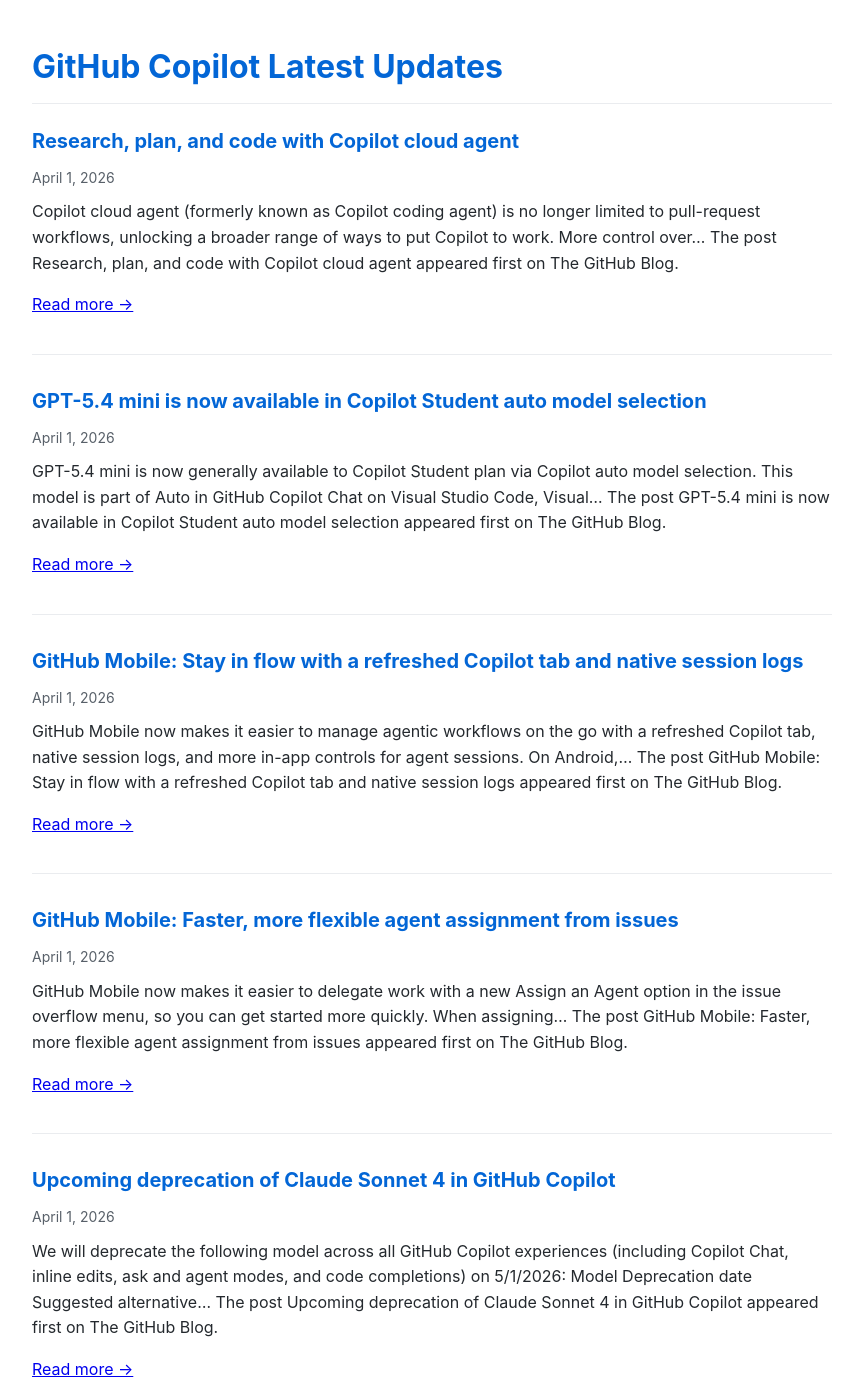
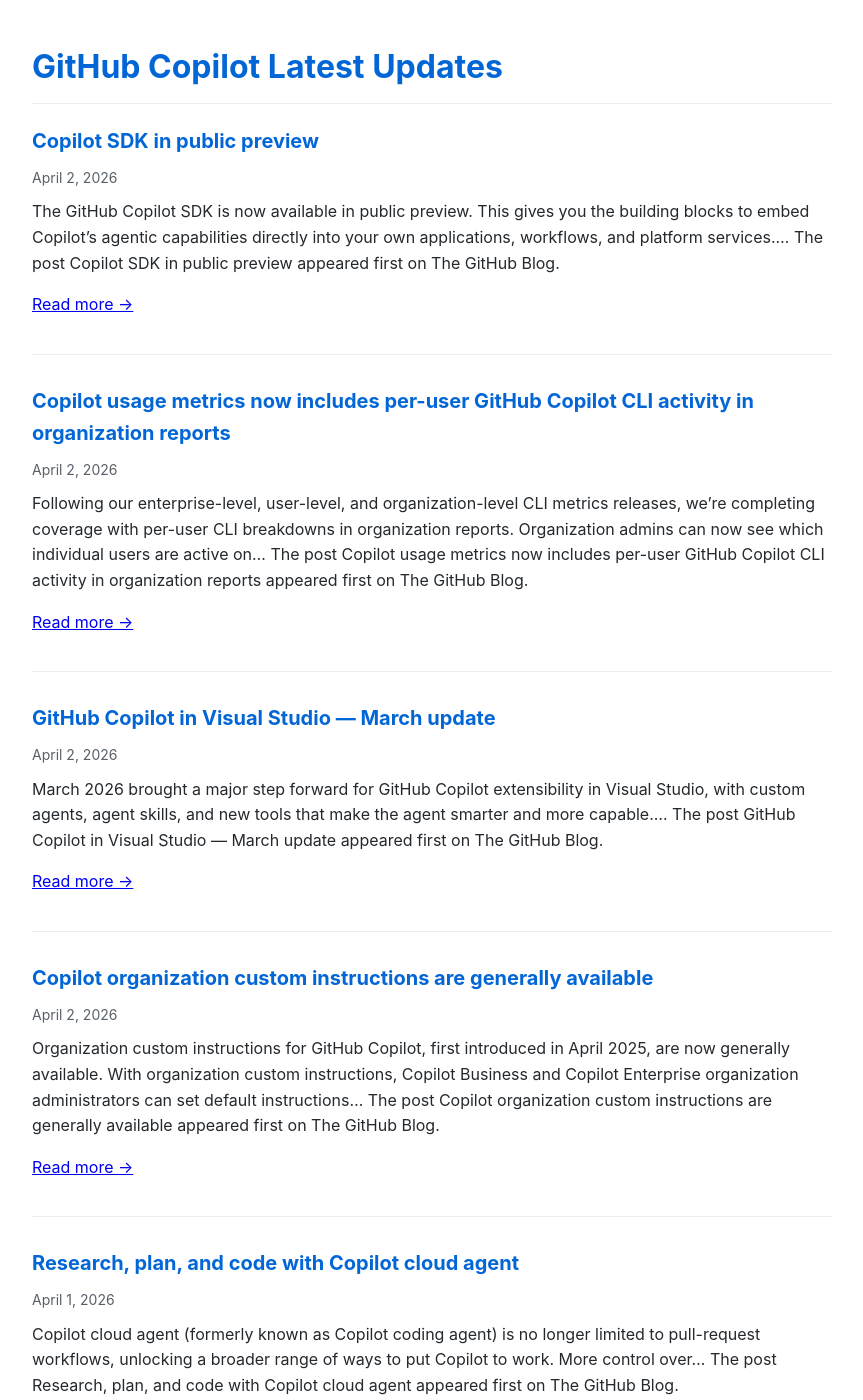
Before and after one commit to Oregand/oregand.github.io, a Jekyll site: the page copilot-feed.html, which Jekyll copies as it is, in a window 1280 px wide and 1400 px high. Shown: the whole window, without its empty margins (208-1071 px from the left). Built offline with Jekyll 4.4.1, drawn with Linux system fonts in a browser that asks for light colours; some of the changed text lies outside the part shown.

Commit message:
Update RSS feed

```diff
--- a/copilot-feed.html
+++ b/copilot-feed.html
@@ -62,6 +62,58 @@
 </head>
 <body>
   <h1>GitHub Copilot Latest Updates</h1>
+
+  <div class="feed-item">
+    <div class="feed-title">
+      <a href="https://github.blog/changelog/2026-04-02-copilot-sdk-in-public-preview" target="_blank">Copilot SDK in public preview</a>
+    </div>
+    <div class="feed-date">April 2, 2026</div>
+    <div class="feed-description">
+      The GitHub Copilot SDK is now available in public preview. This gives you the building blocks to embed Copilot&#8217;s agentic capabilities directly into your own applications, workflows, and platform services.&#8230;
+The post Copilot SDK in public preview appeared first on The GitHub Blog.
+
+      <p><a href="https://github.blog/changelog/2026-04-02-copilot-sdk-in-public-preview" target="_blank">Read more →</a></p>
+    </div>
+  </div>
+
+  <div class="feed-item">
+    <div class="feed-title">
+      <a href="https://github.blog/changelog/2026-04-02-copilot-usage-metrics-now-includes-per-user-github-copilot-cli-activity-in-organization-reports" target="_blank">Copilot usage metrics now includes per-user GitHub Copilot CLI activity in organization reports</a>
+    </div>
+    <div class="feed-date">April 2, 2026</div>
+    <div class="feed-description">
+      Following our enterprise-level, user-level, and organization-level CLI metrics releases, we&#8217;re completing coverage with per-user CLI breakdowns in organization reports. Organization admins can now see which individual users are active on&#8230;
+The post Copilot usage metrics now includes per-user GitHub Copilot CLI activity in organization reports appeared first on The GitHub Blog.
+
+      <p><a href="https://github.blog/changelog/2026-04-02-copilot-usage-metrics-now-includes-per-user-github-copilot-cli-activity-in-organization-reports" target="_blank">Read more →</a></p>
+    </div>
+  </div>
+
+  <div class="feed-item">
+    <div class="feed-title">
+      <a href="https://github.blog/changelog/2026-04-02-github-copilot-in-visual-studio-march-update" target="_blank">GitHub Copilot in Visual Studio — March update</a>
+    </div>
+    <div class="feed-date">April 2, 2026</div>
+    <div class="feed-description">
+      March 2026 brought a major step forward for GitHub Copilot extensibility in Visual Studio, with custom agents, agent skills, and new tools that make the agent smarter and more capable.&#8230;
+The post GitHub Copilot in Visual Studio — March update appeared first on The GitHub Blog.
+
+      <p><a href="https://github.blog/changelog/2026-04-02-github-copilot-in-visual-studio-march-update" target="_blank">Read more →</a></p>
+    </div>
+  </div>
+
+  <div class="feed-item">
+    <div class="feed-title">
+      <a href="https://github.blog/changelog/2026-04-02-copilot-organization-custom-instructions-are-generally-available" target="_blank">Copilot organization custom instructions are generally available</a>
+    </div>
+    <div class="feed-date">April 2, 2026</div>
+    <div class="feed-description">
+      Organization custom instructions for GitHub Copilot, first introduced in April 2025, are now generally available. With organization custom instructions, Copilot Business and Copilot Enterprise organization administrators can set default instructions&#8230;
+The post Copilot organization custom instructions are generally available appeared first on The GitHub Blog.
+
+      <p><a href="https://github.blog/changelog/2026-04-02-copilot-organization-custom-instructions-are-generally-available" target="_blank">Read more →</a></p>
+    </div>
+  </div>
 
   <div class="feed-item">
     <div class="feed-title">
@@ -141,60 +193,8 @@ The post Create issues from Slack with Copilot appeared first on The GitHub Blog
     </div>
   </div>
 
-  <div class="feed-item">
-    <div class="feed-title">
-      <a href="https://github.blog/changelog/2026-03-26-gemini-3-pro-deprecated" target="_blank">Gemini 3 Pro deprecated</a>
-    </div>
-    <div class="feed-date">March 26, 2026</div>
-    <div class="feed-description">
-      We have deprecated Gemini 3 Pro across all GitHub Copilot experiences (including Copilot Chat, inline edits, ask and agent modes, and code completions) today, March 26, 2026. Model Deprecation date&#8230;
-The post Gemini 3 Pro deprecated appeared first on The GitHub Blog.
-
-      <p><a href="https://github.blog/changelog/2026-03-26-gemini-3-pro-deprecated" target="_blank">Read more →</a></p>
-    </div>
-  </div>
-
-  <div class="feed-item">
-    <div class="feed-title">
-      <a href="https://github.blog/changelog/2026-03-26-ask-copilot-to-resolve-merge-conflicts-on-pull-requests" target="_blank">Ask @copilot to resolve merge conflicts on pull requests</a>
-    </div>
-    <div class="feed-date">March 26, 2026</div>
-    <div class="feed-description">
-      Copilot coding agent can now resolve merge conflicts on pull requests. To ask Copilot to resolve merge conflicts, mention @copilot in a comment and tell it what to do: @copilot&#8230;
-The post Ask @copilot to resolve merge conflicts on pull requests appeared first on The GitHub Blog.
-
-      <p><a href="https://github.blog/changelog/2026-03-26-ask-copilot-to-resolve-merge-conflicts-on-pull-requests" target="_blank">Read more →</a></p>
-    </div>
-  </div>
-
-  <div class="feed-item">
-    <div class="feed-title">
-      <a href="https://github.blog/changelog/2026-03-25-github-copilot-for-jira-public-preview-enhancements" target="_blank">GitHub Copilot for Jira — Public preview enhancements</a>
-    </div>
-    <div class="feed-date">March 25, 2026</div>
-    <div class="feed-description">
-      Since launching the public preview of GitHub Copilot coding agent for Jira, we&#8217;ve been listening closely to customer feedback. Thank you to everyone who has taken the time to try&#8230;
-The post GitHub Copilot for Jira — Public preview enhancements appeared first on The GitHub Blog.
-
-      <p><a href="https://github.blog/changelog/2026-03-25-github-copilot-for-jira-public-preview-enhancements" target="_blank">Read more →</a></p>
-    </div>
-  </div>
-
-  <div class="feed-item">
-    <div class="feed-title">
-      <a href="https://github.blog/changelog/2026-03-25-updates-to-our-privacy-statement-and-terms-of-service-how-we-use-your-data" target="_blank">Updates to our Privacy Statement and Terms of Service: How we use your data</a>
-    </div>
-    <div class="feed-date">March 25, 2026</div>
-    <div class="feed-description">
-      Hey GitHub Community, We&#8217;ve made some important updates to our Privacy Statement and Terms of Service to keep you informed about how we handle your data. Notably, from April 24&#8230;
-The post Updates to our Privacy Statement and Terms of Service: How we use your data appeared first on The GitHub Blog.
-
-      <p><a href="https://github.blog/changelog/2026-03-25-updates-to-our-privacy-statement-and-terms-of-service-how-we-use-your-data" target="_blank">Read more →</a></p>
-    </div>
-  </div>
-
   <div class="update-info">
-    Feed last updated: April 2, 2026 at 12:10 PM
+    Feed last updated: April 3, 2026 at 12:07 AM
   </div>
 </body>
 </html>
```
